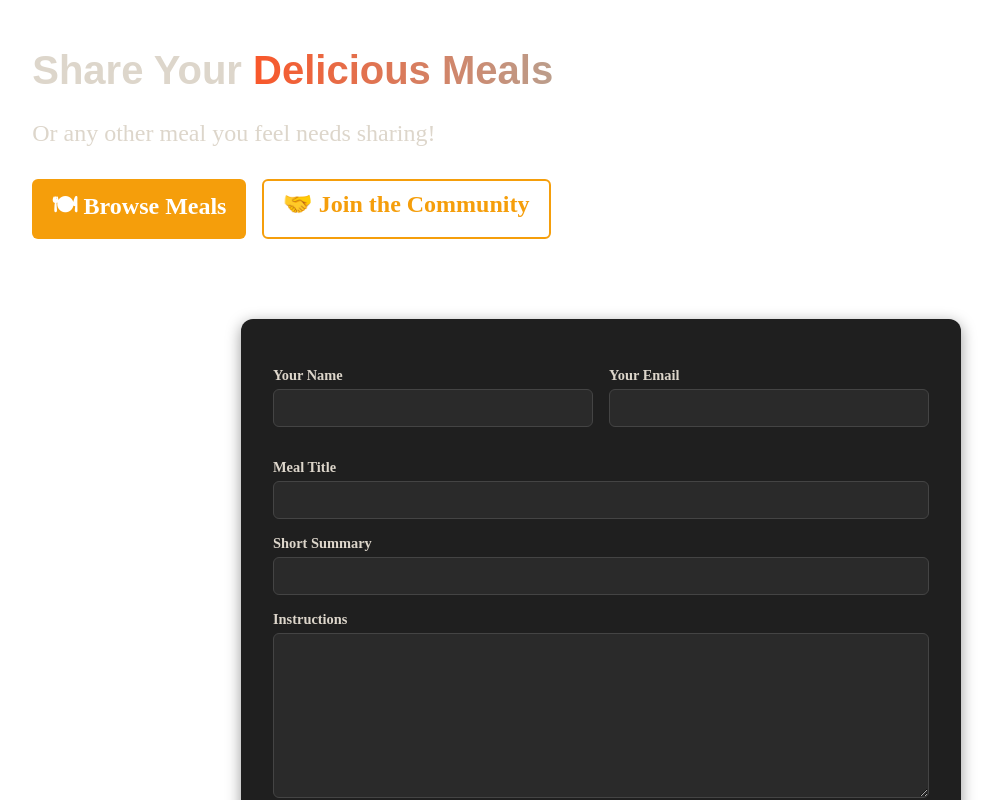
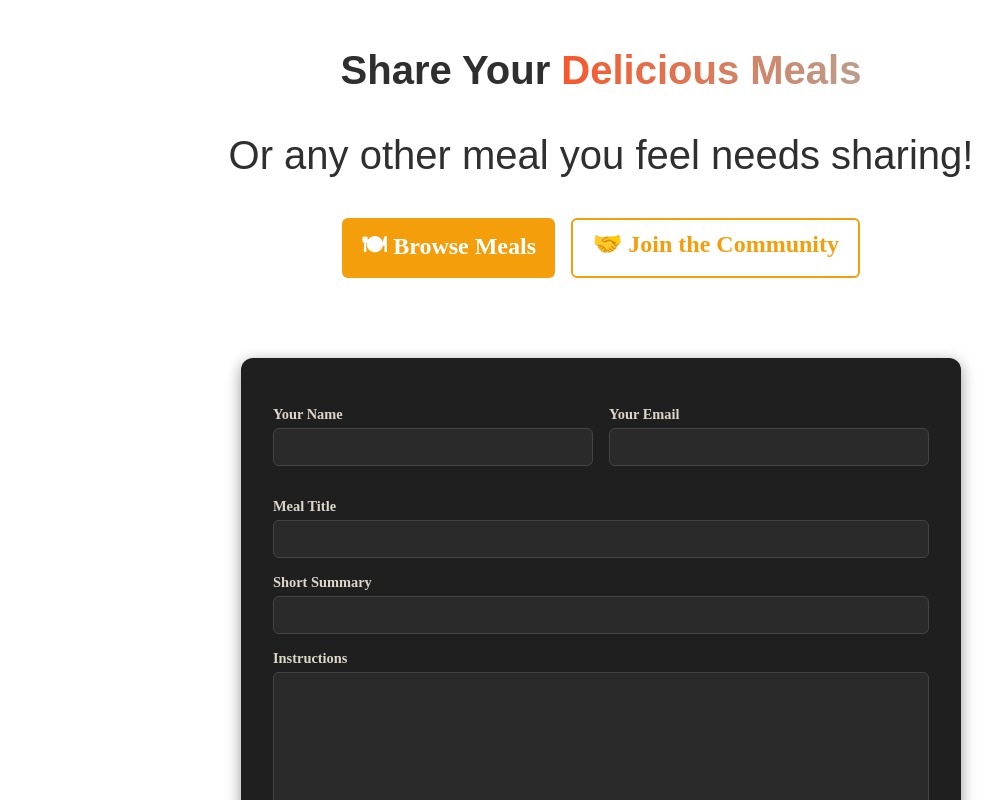
Before and after one commit to alainiranzi/Invading-Fullstack-with-Next-js, a Next.js app: page /meals in a window 1280 px wide. Shown: the top 800 px of the page, without its empty margins (39-1040 px from the left). Built offline with nearby package versions, Linux system fonts and the light colour scheme.

Commit message:
worked on styles of meals

```diff
--- a/src/app/meals/page.module.css
+++ b/src/app/meals/page.module.css
@@ -6,11 +6,14 @@
   max-width: 75rem;
   color: #ddd6cb;
   font-size: 1.5rem;
+
 }
 
-.header h1 {
+.header h1, .header p {
   font-family: 'Montserrat', sans-serif;
   font-size: 2.5rem;
+  color: #2f2f2f;
+  text-align: center;
 }
 
 .highlight {
@@ -114,6 +117,7 @@
   margin-top: 2rem;
   display: flex;
   gap: 1rem;
+  justify-content: center;
 }
 
 .link {
@@ -135,7 +139,8 @@
   font-weight: bold;
 }
 .link:hover {
-  background-color: #d97706;
+  background-color: #f9f7f4;
+  color: #f59e0b;
 }
 .linkAlt:hover {
   background-color: #f59e0b;
```
